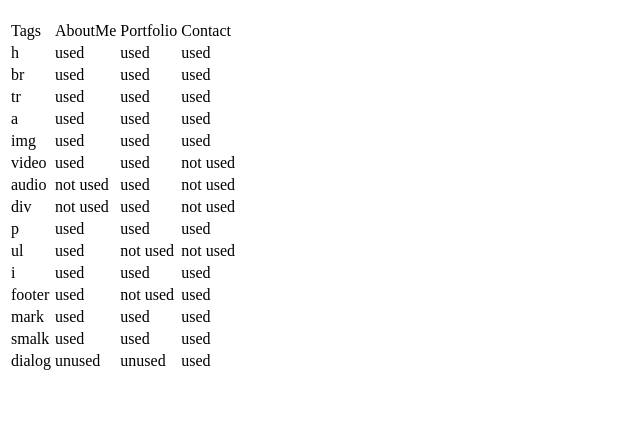
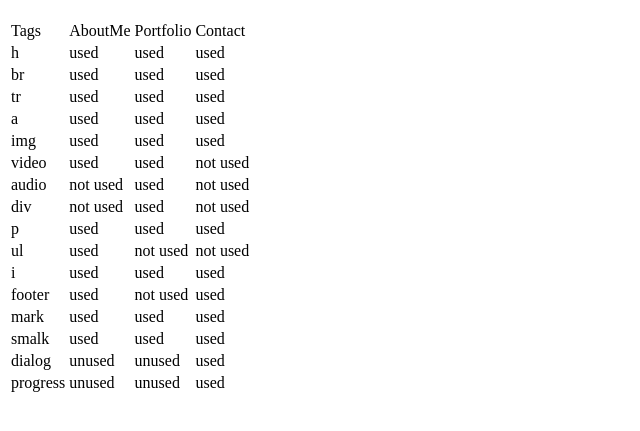
Before and after one commit to ChillyVanilly/GIS-SoSe-2020, a plain HTML site: page Aufgabe02/tags_used.html in a window 1280 px wide. Shown: the part 61-492 px from the top of the page, without its empty margins (0-640 px from the left). Drawn offline with Linux system fonts and the light colour scheme.

Commit message:
Added progress tag and finished 12 Tags task

```diff
--- a/Aufgabe02/tags_used.html
+++ b/Aufgabe02/tags_used.html
@@ -105,6 +105,12 @@
                 <td>unused</td>
                 <td>used</td>
             </tr>
+            <tr>
+                <td>progress</td>
+                <td>unused</td>
+                <td>unused</td>
+                <td>used</td>
+            </tr>
         </table>
         <br>
 
```
Also changed, not shown: Aufgabe02/Contact.html (+2 -0 lines).
